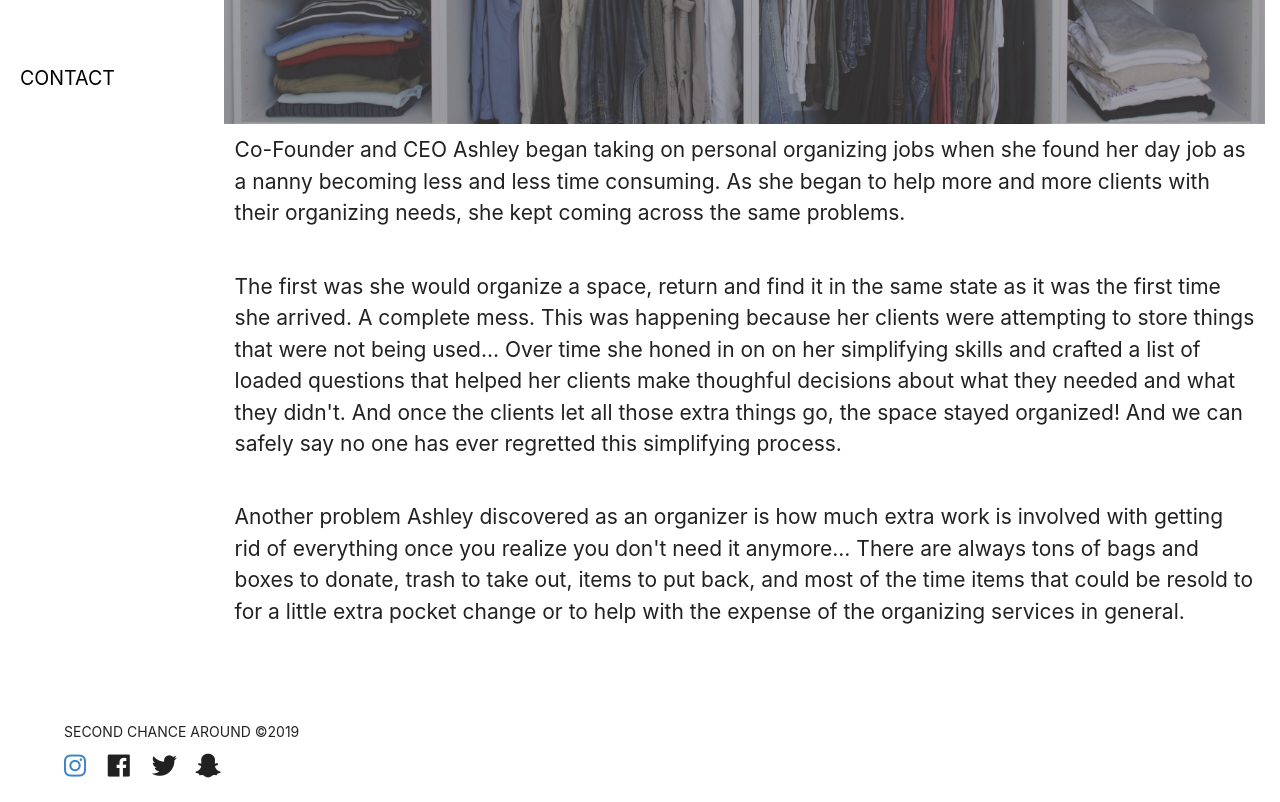
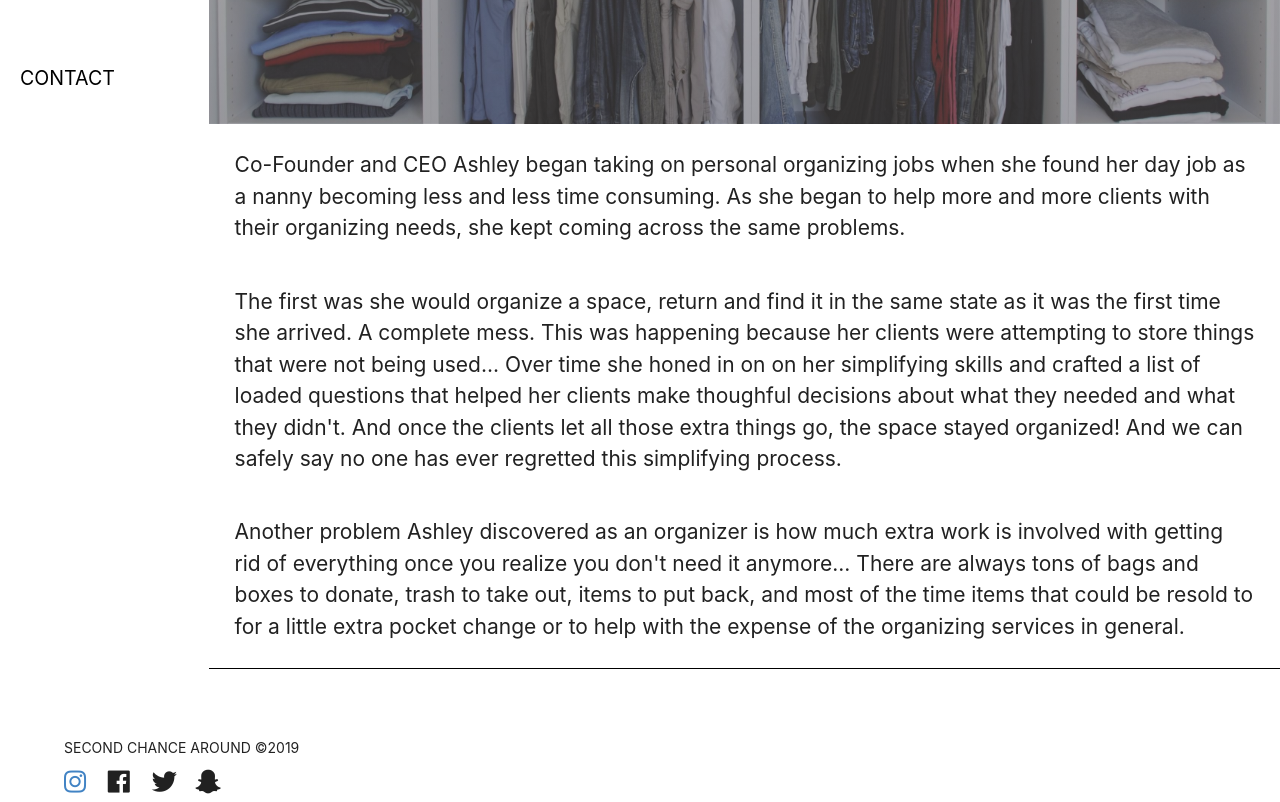
Before and after one commit to BriGuy520/second-chance-around-web, a React app: page /about in a window 1280 px wide. Shown: the part 480-1282 px from the top of the page. Built offline with nearby package versions, Linux system fonts and the light colour scheme; a web font is replaced by a local one.

Commit message:
making progress on the slide down animation for contact forms

```diff
--- a/src/App.css
+++ b/src/App.css
@@ -128,6 +128,7 @@ h1 {
 
 .about-section {
   padding: 15px;
+  border-bottom: 1px solid black;
 }
 
 .about-section h1 {
@@ -148,20 +149,35 @@ h1 {
 }
 
 .fadein {
-  animation-duration: 2s;
+  animation-duration: 1s;
   animation-name: slidedown;
 }
 
 @keyframes slidedown {
-  from {
-    top: 0;
-    height: 0%;
+  0% {
+    max-height: 0;
+    opacity: 0;
   }
 
-  to {
-    top: -500px;
-    height: 100%;
+  25% {
+    max-height: 150px;
+    opacity: .25;
   }
+
+  50% {
+    max-height: 300px;
+    opacity: .50;
+  }
+
+  75% {
+    max-height: 450px;
+    opacity: .75;
+  }
+  100% {
+    max-height: 600px;
+    opacity: 1;
+  }
+
 }
 
 .general-request {
--- a/src/components/About.js
+++ b/src/components/About.js
@@ -2,10 +2,11 @@ import React from 'react';
 
 const About = () => {
   return (
-    <div className="about-section content">
+    <div className="content">
       <div className="about-cover">
         <h2>About Us</h2>
       </div>
+      <div className="about-section">
         <p>
         Co-Founder and CEO Ashley began taking on personal organizing jobs when she found her day job
         as a nanny becoming less and less time consuming. As she began to help more and more clients with
@@ -28,6 +29,7 @@ const About = () => {
           services in general.
         </p>
       </div>
+    </div>
   )
 }
 
```
Lines whose indentation alone changed are shown as unchanged.
